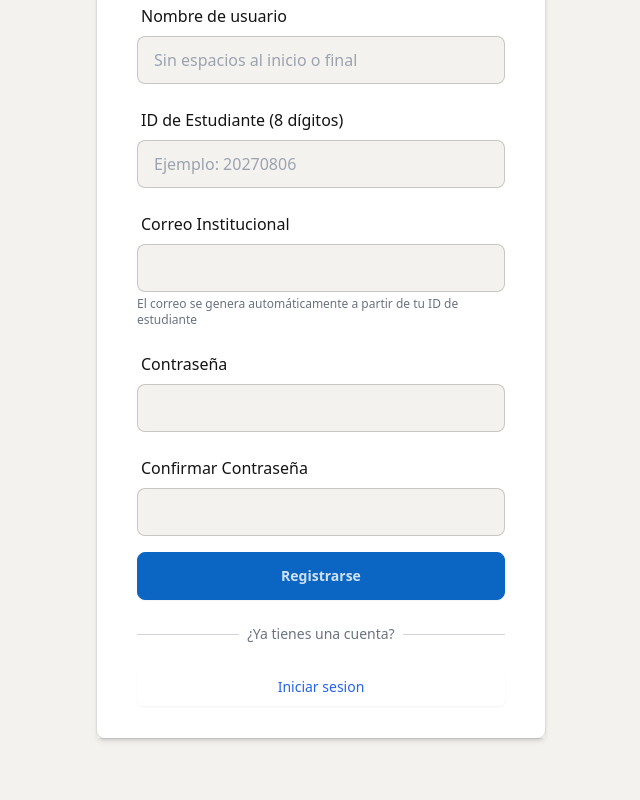
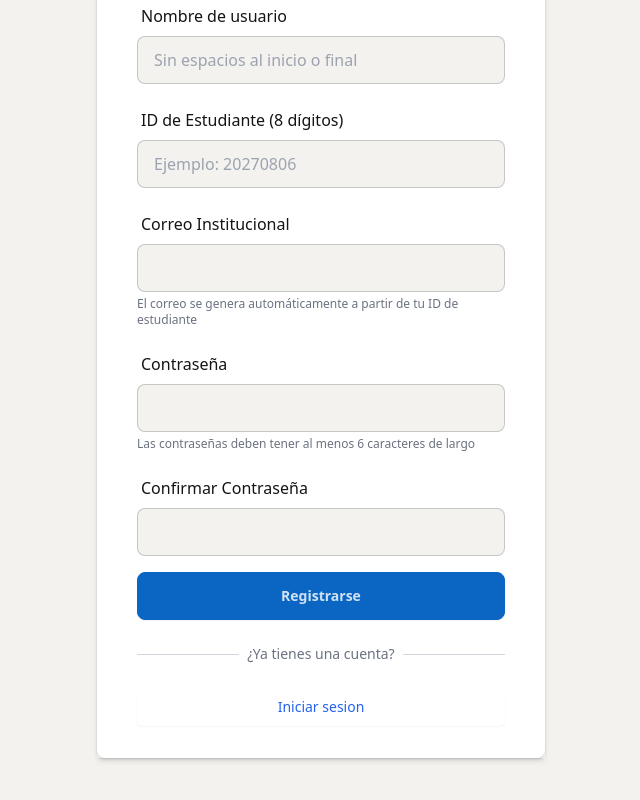
Before and after one commit to TheCringyOne/repo3, a React (Vite) app in the folder frontend/: page /registrarse in a window 1280 px wide. Shown: the part 548-1348 px from the top of the page, without its empty margins (319-959 px from the left). Built offline with nearby package versions, Linux system fonts and the light colour scheme; no server answers.

Commit message:
Update SignUpForm.jsx
poniendole un anuncio estatico de que se necesita una contraseña de  6 caracteres minimo

```diff
--- a/frontend/src/components/auth/SignUpForm.jsx
+++ b/frontend/src/components/auth/SignUpForm.jsx
@@ -159,6 +159,9 @@
                     required
                     minLength={6}
                 />
+                <p className="text-xs text-gray-500 mt-1">
+                    Las contraseñas deben tener al menos 6 caracteres de largo
+                </p>
             </div>
 
             <div>
```
